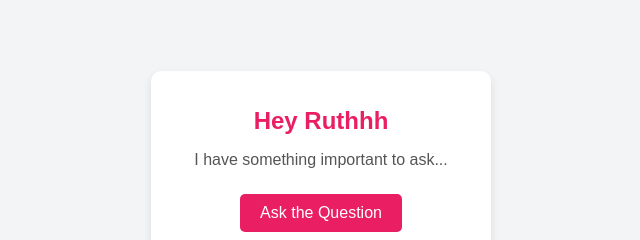
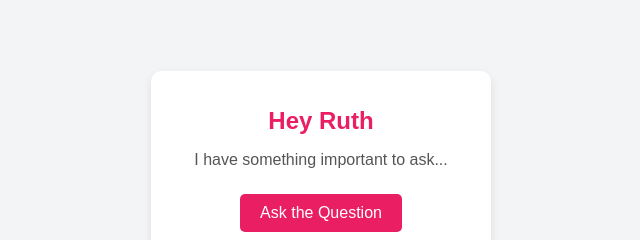
Before and after one commit to Peannnn/Click-me, a plain HTML site: page index.html in a window 1280 px wide. Shown: the part 236-476 px from the top of the page, 319-959 px from the left. Drawn offline with Linux system fonts and the light colour scheme.

Commit message:
Update index.html

```diff
--- a/index.html
+++ b/index.html
@@ -8,7 +8,7 @@
 </head>
 <body>
   <div class="confession-container">
-    <h1 class="confession-header">Hey Ruthhh</h1>
+    <h1 class="confession-header">Hey Ruth</h1>
     <p class="confession-text" id="confessionText">I have something important to ask...</p>
     <button id="askButton" onclick="askQuestion()">Ask the Question</button>
 
```
